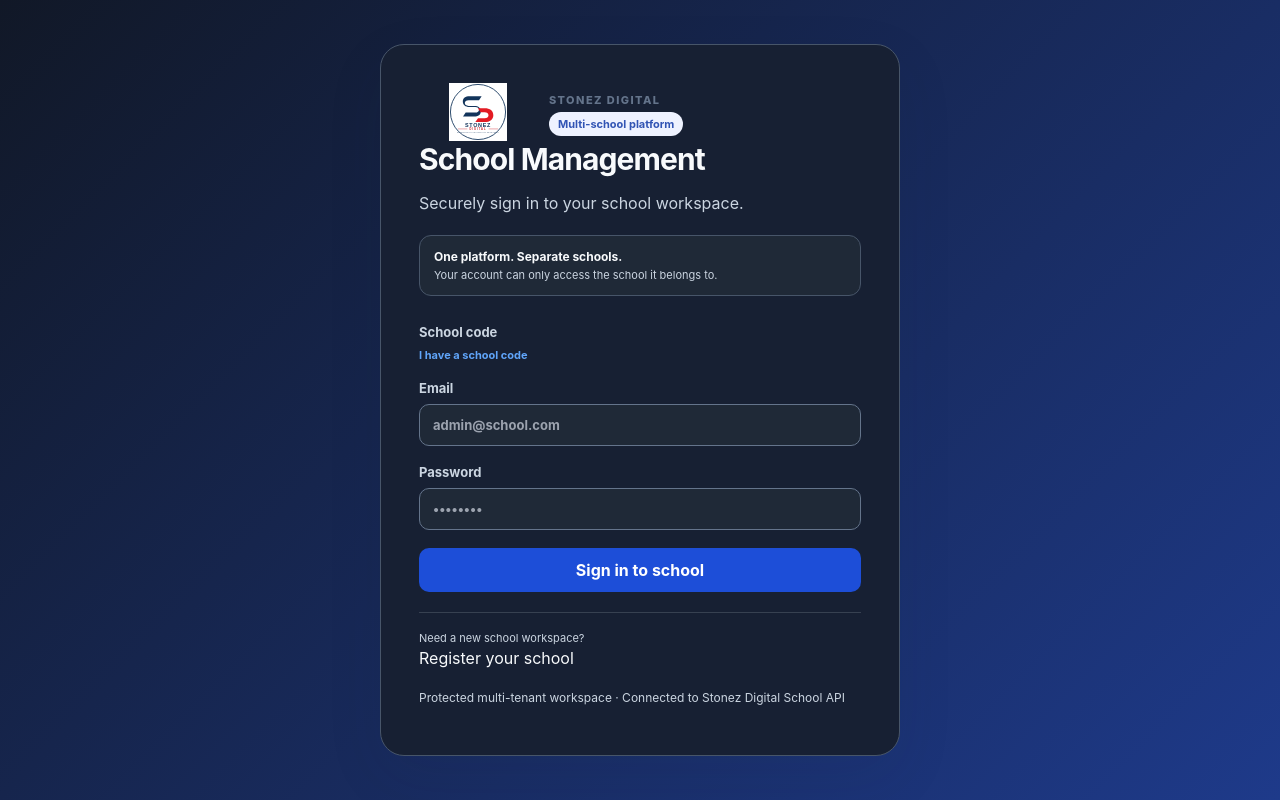
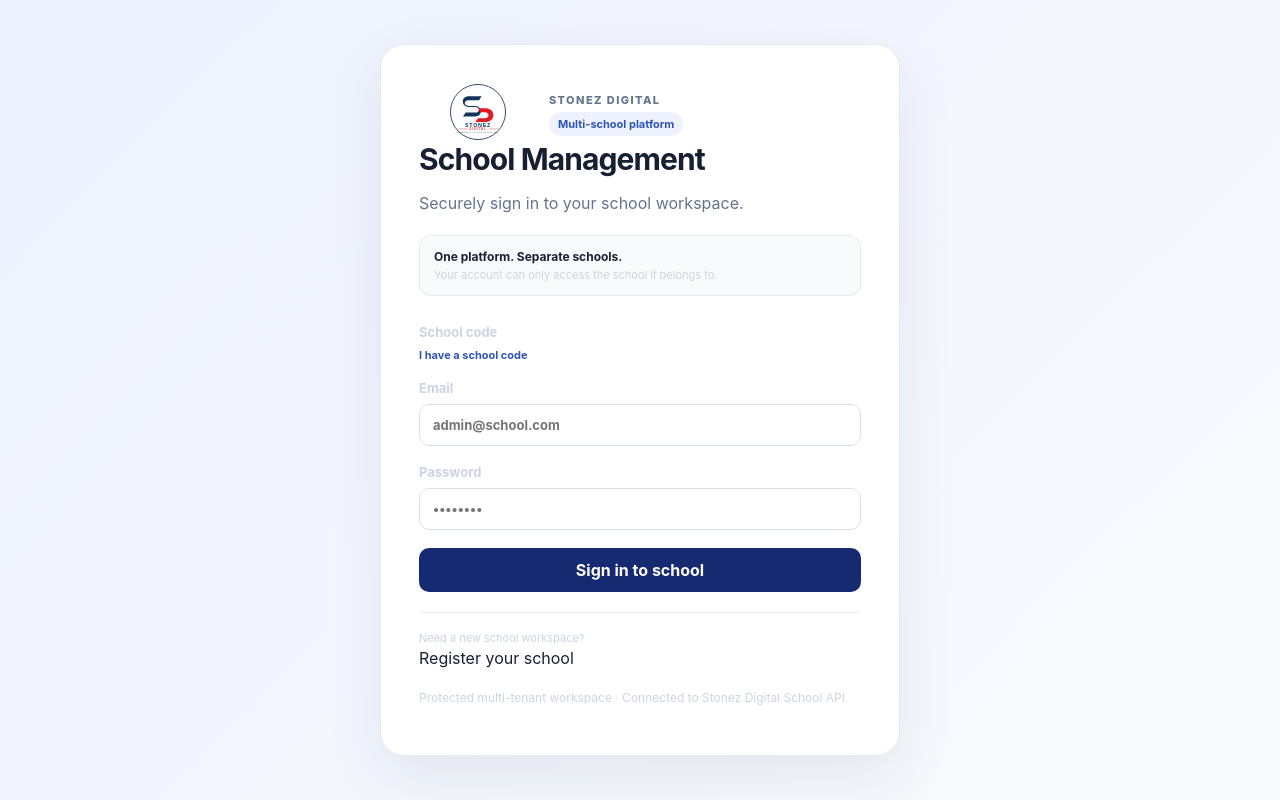
Before and after one commit to Stonez-Digital/user-management-app, a Next.js app in the folder frontend/: page / in a window 1280 px wide. Built offline with nearby package versions, Linux system fonts and the light colour scheme.

Commit message:
feat: add light and dark mode toggle

```diff
--- a/frontend/app/globals.css
+++ b/frontend/app/globals.css
@@ -84,28 +84,34 @@ td strong,td small{display:block}td small{font-size:11px;color:#94a3b8;margin-to
 @media (max-width:560px){.content,.standalone{padding:16px}.sidebar{width:58px;padding:16px 7px}.sidebar .logo{padding-bottom:20px}.sidebar nav{gap:3px}.sidebar nav a{padding:10px 5px}.content,.standalone{margin-left:58px}.stats{grid-template-columns:1fr 1fr;gap:10px}.stat{padding:15px}.stat strong{font-size:26px}.grid-2{gap:0}.panel{margin-bottom:12px}.auth-card,.auth-card-wide{width:calc(100% - 20px);padding:22px}.auth-logo{width:100px;height:50px}.auth-card h1,.topbar h1{font-size:25px}.form{gap:15px;margin-top:22px}.form input,.form-grid input,.form-grid select{min-height:46px}.toolbar{display:grid;grid-template-columns:1fr}.toolbar input{width:100%}.inline-form{display:grid;grid-template-columns:1fr}.inline-form input,.inline-form select,.inline-form button{width:100%;min-height:44px}}
 @media (max-width:380px){.content,.standalone{padding:12px}.sidebar{width:52px;padding-left:5px;padding-right:5px}.content,.standalone{margin-left:52px}.stats{grid-template-columns:1fr}.auth-card,.auth-card-wide{width:calc(100% - 16px);padding:18px}}
 
-/* Platform dark mode — red, blue, white, grey palette */
-:root{color-scheme:dark}
-body{background:#111827;color:#f8fafc}
-.auth-shell{background:linear-gradient(135deg,#111827,#1e3a8a)}
-.auth-card,.stat,.panel,.status{background:#172033;border-color:#475569;color:#f8fafc}
-.muted,.stat span,.stat small,.panel-head p,.form label,.hint,.logo small,.mini-user small,.tenant-note span,.auth-footer span,.auth-footer strong,.school-code-card small,.school-code-card span,.tenant-cards span,.tenant-cards small{color:#cbd5e1}
-.form input,.toolbar input,.form-grid input,.form-grid select,.inline-form input,.inline-form select,.search-inline{background:#1f2937;color:#f8fafc;border-color:#64748b}
-.form input::placeholder,.toolbar input::placeholder,.search-inline::placeholder{color:#9ca3af}
-.form input:focus,.toolbar input:focus,.form-grid input:focus,.inline-form input:focus,.form-grid select:focus,.inline-form select:focus,.search-inline:focus{border-color:#3b82f6;box-shadow:0 0 0 3px #3b82f633}
-button{background:#1d4ed8;color:#fff}
-button:hover{background:#2563eb}
-.error{background:#3f1d24;color:#fecaca;border-color:#b91c1c}
-.status{color:#e5e7eb}
-table th{color:#cbd5e1}th,td{border-bottom-color:#374151}td small{color:#9ca3af}
-.role-list div{border-bottom-color:#374151}
-.module,.school-code-card,.tenant-cards>div{border-color:#475569;background:#172033}
-.module-icon{background:#1e3a8a;color:#dbeafe}
-.nested-list{background:#1f2937}.nested-item{background:#374151;color:#f3f4f6}
-.tenant-note{background:#1f2937;border-color:#475569}
-.tenant-next{background:#1e3a8a}.tenant-next strong{color:#dbeafe}.tenant-next span{color:#d1d5db}
-.auth-footer{border-top-color:#374151}
-.school-code-card strong,.tenant-cards strong{color:#fff}
-.link-button,.back,.panel-head>a{color:#60a5fa}
-.pill{background:#1e3a8a;color:#dbeafe}.pill.active{background:#14532d;color:#bbf7d0}.pill.inactive,.pill.withdrawn{background:#3f1d24;color:#fecaca}.pill.graduated{background:#172554;color:#bfdbfe}
+/* Platform theme — red, blue, white, grey palette */
+[data-theme="dark"]{color-scheme:dark}
+[data-theme="dark"] body{background:#111827;color:#f8fafc}
+[data-theme="dark"] .auth-shell{background:linear-gradient(135deg,#111827,#1e3a8a)}
+[data-theme="dark"] .auth-card,.stat,.panel,.status{background:#172033;border-color:#475569;color:#f8fafc}
+[data-theme="dark"] .muted,.stat span,.stat small,.panel-head p,.form label,.hint,.logo small,.mini-user small,.tenant-note span,.auth-footer span,.auth-footer strong,.school-code-card small,.school-code-card span,.tenant-cards span,.tenant-cards small{color:#cbd5e1}
+[data-theme="dark"] .form input,.toolbar input,.form-grid input,.form-grid select,.inline-form input,.inline-form select,.search-inline{background:#1f2937;color:#f8fafc;border-color:#64748b}
+[data-theme="dark"] .form input::placeholder,.toolbar input::placeholder,.search-inline::placeholder{color:#9ca3af}
+[data-theme="dark"] .form input:focus,.toolbar input:focus,.form-grid input:focus,.inline-form input:focus,.form-grid select:focus,.inline-form select:focus,.search-inline:focus{border-color:#3b82f6;box-shadow:0 0 0 3px #3b82f633}
+[data-theme="dark"] button{background:#1d4ed8;color:#fff}
+[data-theme="dark"] button:hover{background:#2563eb}
+[data-theme="dark"] .error{background:#3f1d24;color:#fecaca;border-color:#b91c1c}
+[data-theme="dark"] .status{color:#e5e7eb}
+[data-theme="dark"] table th{color:#cbd5e1}th,td{border-bottom-color:#374151}td small{color:#9ca3af}
+[data-theme="dark"] .role-list div{border-bottom-color:#374151}
+[data-theme="dark"] .module,.school-code-card,.tenant-cards>div{border-color:#475569;background:#172033}
+[data-theme="dark"] .module-icon{background:#1e3a8a;color:#dbeafe}
+[data-theme="dark"] .nested-list{background:#1f2937}.nested-item{background:#374151;color:#f3f4f6}
+[data-theme="dark"] .tenant-note{background:#1f2937;border-color:#475569}
+[data-theme="dark"] .tenant-next{background:#1e3a8a}.tenant-next strong{color:#dbeafe}.tenant-next span{color:#d1d5db}
+[data-theme="dark"] .auth-footer{border-top-color:#374151}
+[data-theme="dark"] .school-code-card strong,.tenant-cards strong{color:#fff}
+[data-theme="dark"] .link-button,.back,.panel-head>a{color:#60a5fa}
+[data-theme="dark"] .pill{background:#1e3a8a;color:#dbeafe}.pill.active{background:#14532d;color:#bbf7d0}.pill.inactive,.pill.withdrawn{background:#3f1d24;color:#fecaca}.pill.graduated{background:#172554;color:#bfdbfe}
 @media (prefers-reduced-motion:reduce){*,*::before,*::after{scroll-behavior:auto!important;transition:none!important;animation:none!important}}
+
+.theme-toggle{position:fixed;top:18px;right:18px;z-index:100;display:inline-flex;align-items:center;gap:7px;min-height:40px;padding:9px 13px;border:1px solid #cbd5e1;border-radius:999px;background:#fff;color:#172033;font-size:12px;font-weight:750;box-shadow:0 8px 24px #0f172a18}
+[data-theme="dark"] .theme-toggle{background:#1f2937;color:#f8fafc;border-color:#64748b}
+.theme-toggle:hover{background:#f1f5f9}
+[data-theme="dark"] .theme-toggle:hover{background:#374151}
+@media (max-width:560px){.theme-toggle{top:10px;right:10px;padding:8px 10px;font-size:11px}}
```
